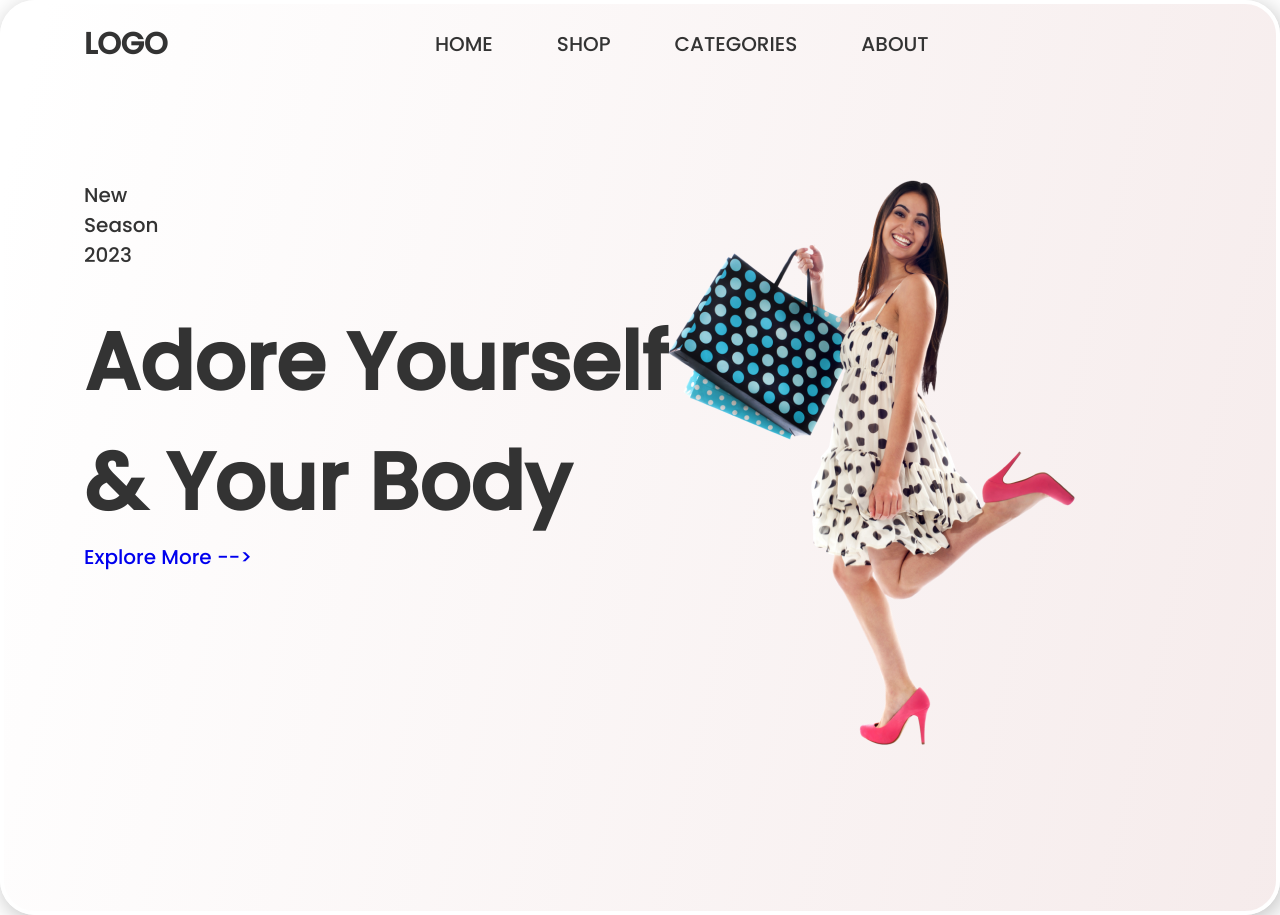
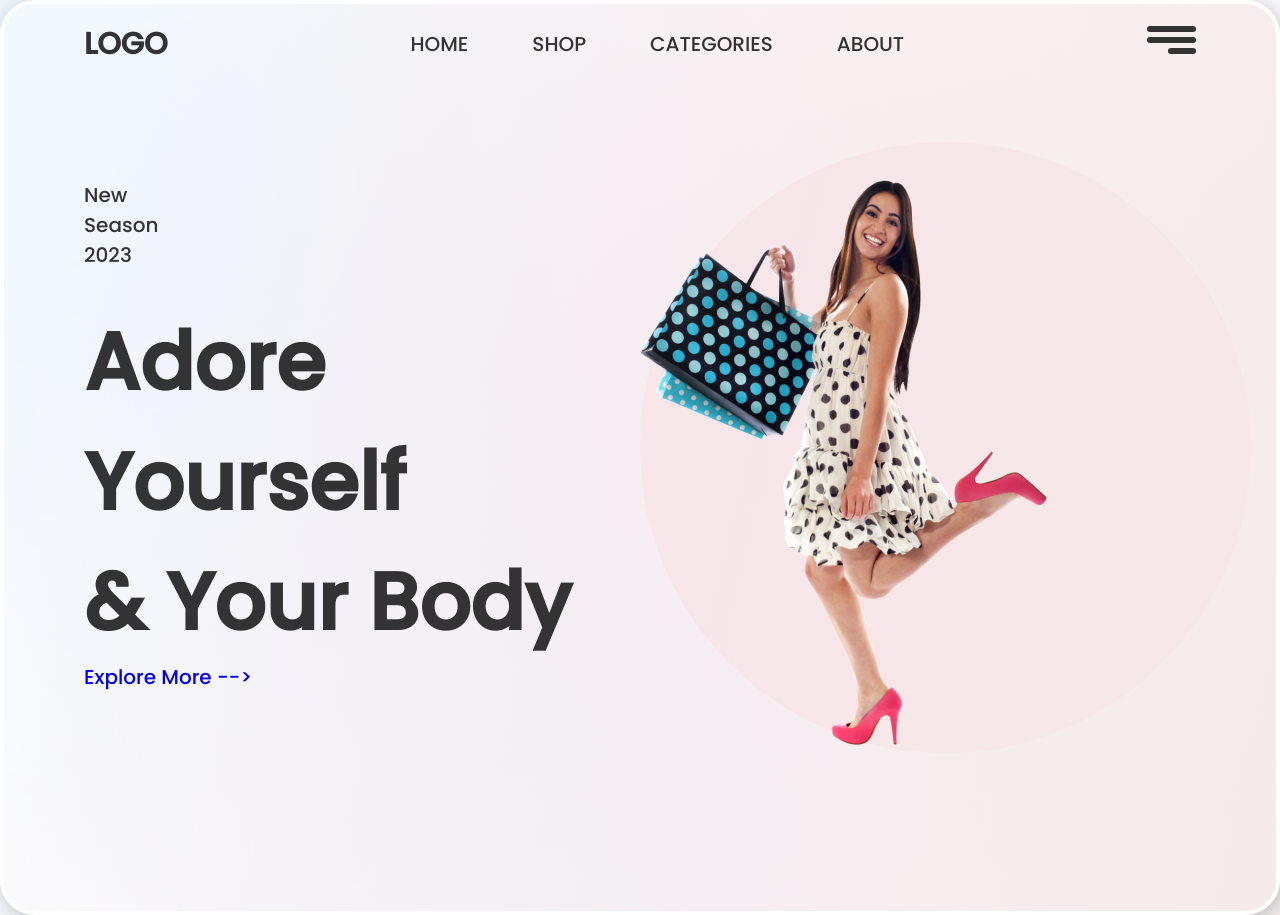
Before and after one commit to abdulrahman1121/Shop, a plain HTML site: page index.html in a window 1280 px wide. Drawn offline with Linux system fonts and the light colour scheme; files whose address does not match are found by name.

Commit message:
Added the images and fixed the circle position

```diff
--- a/index.html
+++ b/index.html
@@ -1,7 +1,6 @@
 <!DOCTYPE html>
 <html lang="en">
 <head>
-
     <meta charset="UTF-8">
     <meta name="viewport" content="width=device-width, initial-scale=1.0">
     <title>FlexWeb</title>
@@ -34,7 +33,7 @@
             </li>
         </ul>
         <div class="menu">
-            <img src="img/menu.svg" alt="">
+            <img src="image/menu.svg" alt="">
         </div>
        </nav>
        <section class="main-section">
@@ -48,9 +47,11 @@
         <div class="right-content">
             <div class="images-con">
                 <img src="./image/shopper.png" alt="The women">
-                <img src="img/circle.svg" alt="" class="circle">
+                <img src="./image/circle.svg" alt="" class="circle">
             </div>
+            <div class="dots">
 
+            </div>
         </div>
        </section>
     </main>
--- a/styles.css
+++ b/styles.css
@@ -70,6 +70,22 @@ body{
     font-size: 5rem;
 }
 
+.main-section .left-content{
+    width: 100%;
+}
+
 .main-section .right-content{
+    width: 100%;
+    position: relative;
+}
 
+.main-section .right-content .images-con{
+    position: relative;
 }
+
+.circle{
+    position: absolute;
+    left: 0;
+    bottom: 0;
+    z-index: -1;
+}
```
Also changed, not shown: image/bg.svg (added), image/circle.svg (added), image/menu.svg (added).
